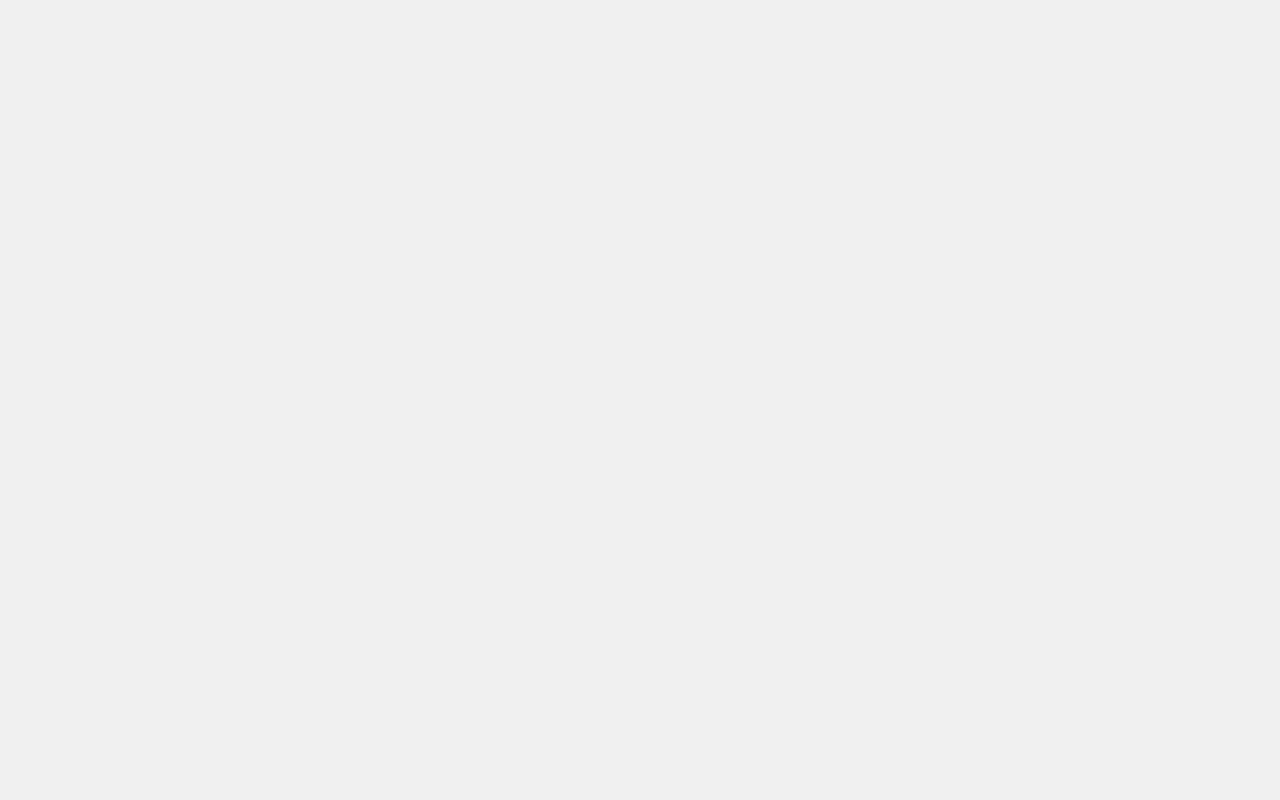
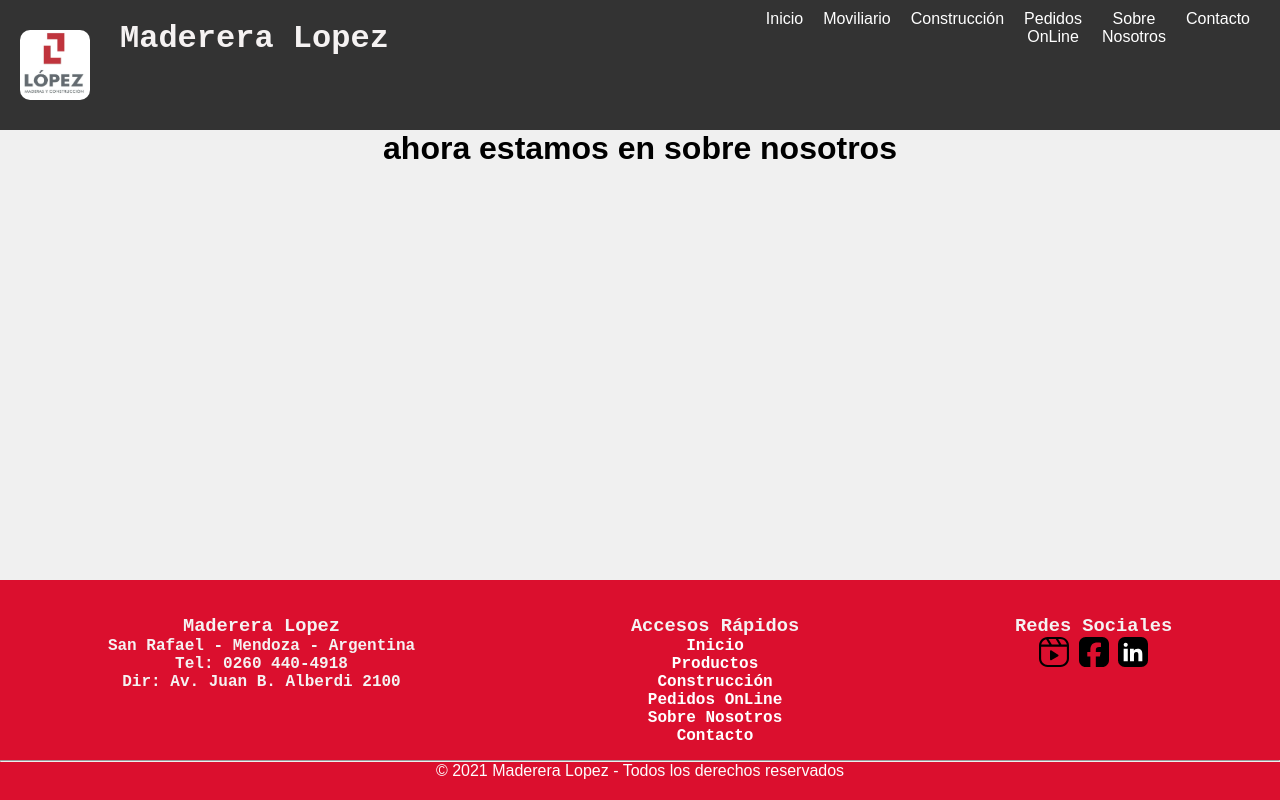
Before and after one commit to javierbrega/test1React, a React (Vite) app in the folder test1/: page /SobreNosotros in a window 1280 px wide. Before the commit this address had no page. Built offline with nearby package versions, Linux system fonts and the light colour scheme.

Commit message:
Agrege y conecte las rutas de la pagina SobreNosotros

```diff
--- a/test1/src/App.jsx
+++ b/test1/src/App.jsx
@@ -2,12 +2,17 @@ import React from "react";
 import { Route, Routes } from "react-router-dom";
 import Home from "./pages/Home";
 import Contacto from "./pages/Contacto";
+import SobreNosotros from "./pages/SobreNosotros";
 
 function App() {
   return (
     <Routes>
       <Route path="/" element={<Home />} />
       <Route path="/Contacto" element={<Contacto />} />
+      <Route path="/SobreNosotros" element={<SobreNosotros/>} />
+
+
+
     </Routes>
   );
 }
--- a/test1/src/components/Header.jsx
+++ b/test1/src/components/Header.jsx
@@ -31,7 +31,7 @@ function Header() {
 
         <ul className={`nav-menu ${isOpen ? "open" : ""}`}>
           <li>
-            <a href="#home">Inicio</a>
+            <a href="./">Inicio</a>
           </li>
           <li>
             <a href="#Moviliario">Moviliario</a>
@@ -43,10 +43,10 @@ function Header() {
             <a href="#Pedidos">Pedidos OnLine</a>
           </li>
           <li>
-            <a href="#Sobre Nosotros">Sobre Nosotros</a>
+            <a href="./SobreNosotros">Sobre Nosotros</a>
           </li>
           <li>
-            <a href="#Contacto">Contacto</a>
+            <a href="./Contacto">Contacto</a>
           </li>
         </ul>
       </nav>
--- /dev/null
+++ b/test1/src/pages/SobreNosotros.jsx
@@ -0,0 +1,17 @@
+import React from "react";
+import Header from "../components/Header";
+import Footer from "../components/Footer"
+
+function SobreNosotros () {
+    return (
+
+       <div>
+        <Header/>
+        <h1>ahora estamos en sobre nosotros</h1>
+        <Footer/>
+       </div>
+    );
+
+}
+
+export default SobreNosotros;
```
